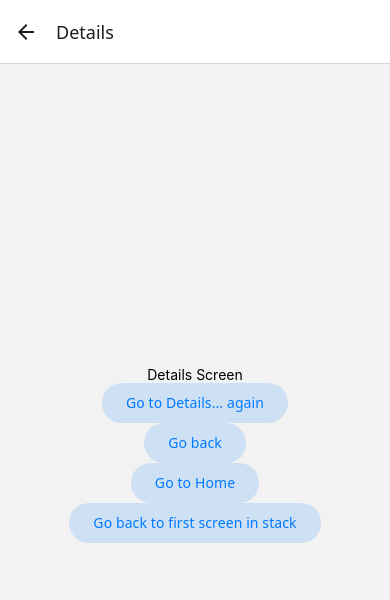
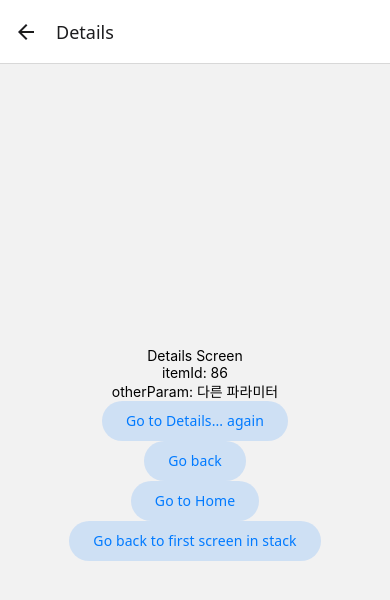
Before and after one commit to AppleTrick/reactNaviPractice, a React Native app: screen / in a window 390 px wide. Both pictures are taken after a click on the button "Go to Details". Shown: the top 600 px of the page. Built offline with nearby package versions, Linux system fonts and the light colour scheme.

Commit message:
테스팅

```diff
--- a/App.tsx
+++ b/App.tsx
@@ -1,14 +1,15 @@
 import { Button } from '@react-navigation/elements';
-import { NavigationContainer, useNavigation } from '@react-navigation/native';
+import { NavigationContainer, RouteProp, useNavigation } from '@react-navigation/native';
 import { createNativeStackNavigator, NativeStackNavigationProp } from '@react-navigation/native-stack';
 import { Text, View } from 'react-native';
 
 type RootParamList = {
   Home: undefined;
-  Details: undefined;
+  Details?: { itemId: number; otherParam?: string };
 };
 
 type NavigationProp = NativeStackNavigationProp<RootParamList>;
+type DetailsScreenRouteProp = RouteProp<RootParamList, 'Details'>;
 
 function HomeScreen() {
   const navigation = useNavigation<NavigationProp>();
@@ -16,18 +17,39 @@ function HomeScreen() {
   return (
     <View style={{ flex: 1, alignItems: 'center', justifyContent: 'center' }}>
       <Text>Home Screen</Text>
-      <Button onPress={() => navigation.navigate('Details')}>Go to Details</Button>
+      <Button
+        onPress={() =>
+          navigation.navigate('Details', {
+            itemId: 86,
+            otherParam: '다른 파라미터',
+          })
+        }
+      >
+        Go to Details
+      </Button>
     </View>
   );
 }
 
-function DetailsScreen() {
+function DetailsScreen({ route }: { route: DetailsScreenRouteProp }) {
   const navigation = useNavigation<NavigationProp>();
+
+  const { itemId, otherParam } = route.params || {};
 
   return (
     <View style={{ flex: 1, alignItems: 'center', justifyContent: 'center' }}>
       <Text>Details Screen</Text>
-      <Button onPress={() => navigation.push('Details')}>Go to Details... again</Button>
+      <Text>itemId: {JSON.stringify(itemId)}</Text>
+      <Text>otherParam: {otherParam ?? '추가 매개변수 없음'}</Text>
+      <Button
+        onPress={() =>
+          navigation.push('Details', {
+            itemId: Math.floor(Math.random() * 100),
+          })
+        }
+      >
+        Go to Details... again
+      </Button>
       <Button onPress={() => navigation.goBack()}>Go back</Button>
       <Button onPress={() => navigation.popTo('Home')}>Go to Home</Button>
       <Button onPress={() => navigation.popToTop()}>Go back to first screen in stack</Button>
@@ -35,13 +57,13 @@ function DetailsScreen() {
   );
 }
 
-const Stack = createNativeStackNavigator();
+const Stack = createNativeStackNavigator<RootParamList>();
 
 function RootStack() {
   return (
     <Stack.Navigator>
       <Stack.Screen name="Home" component={HomeScreen} />
-      <Stack.Screen name="Details" component={DetailsScreen} />
+      <Stack.Screen name="Details" component={DetailsScreen} initialParams={{ itemId: 42 }} />
     </Stack.Navigator>
   );
 }
```
